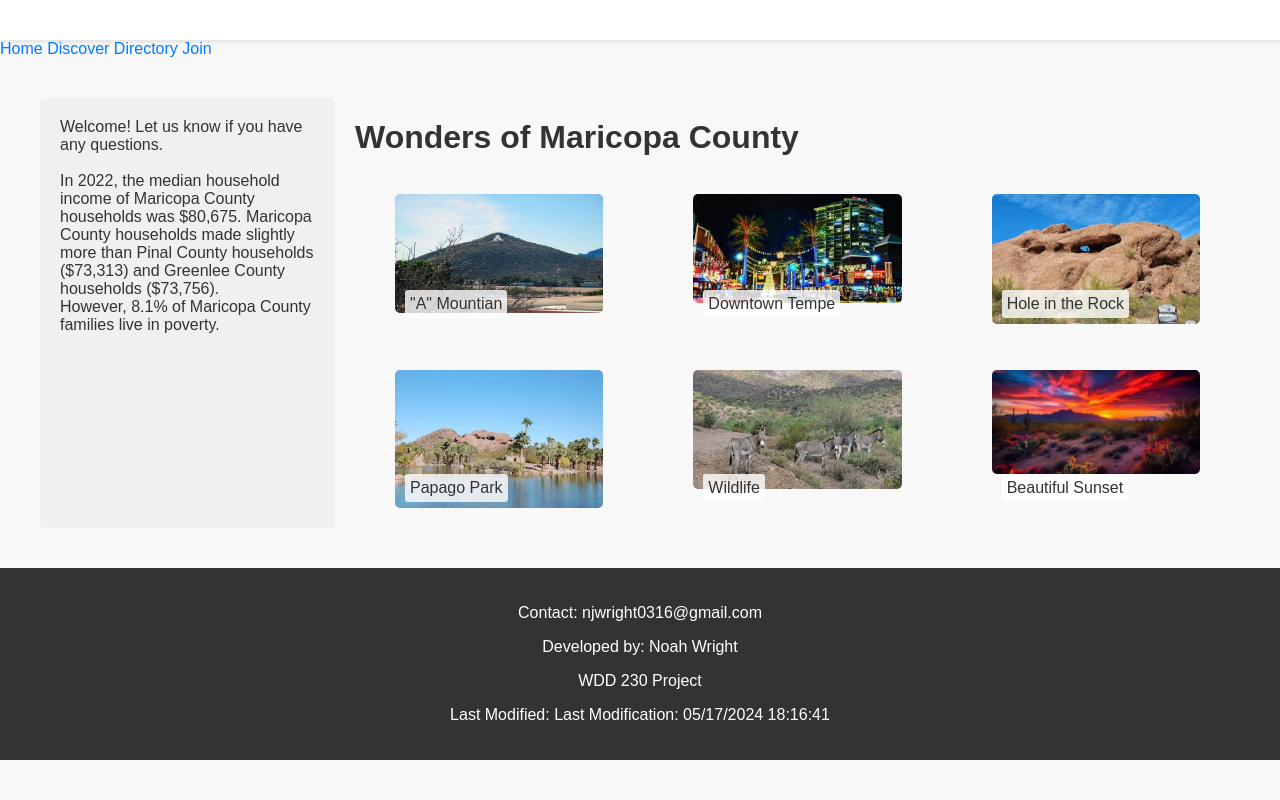
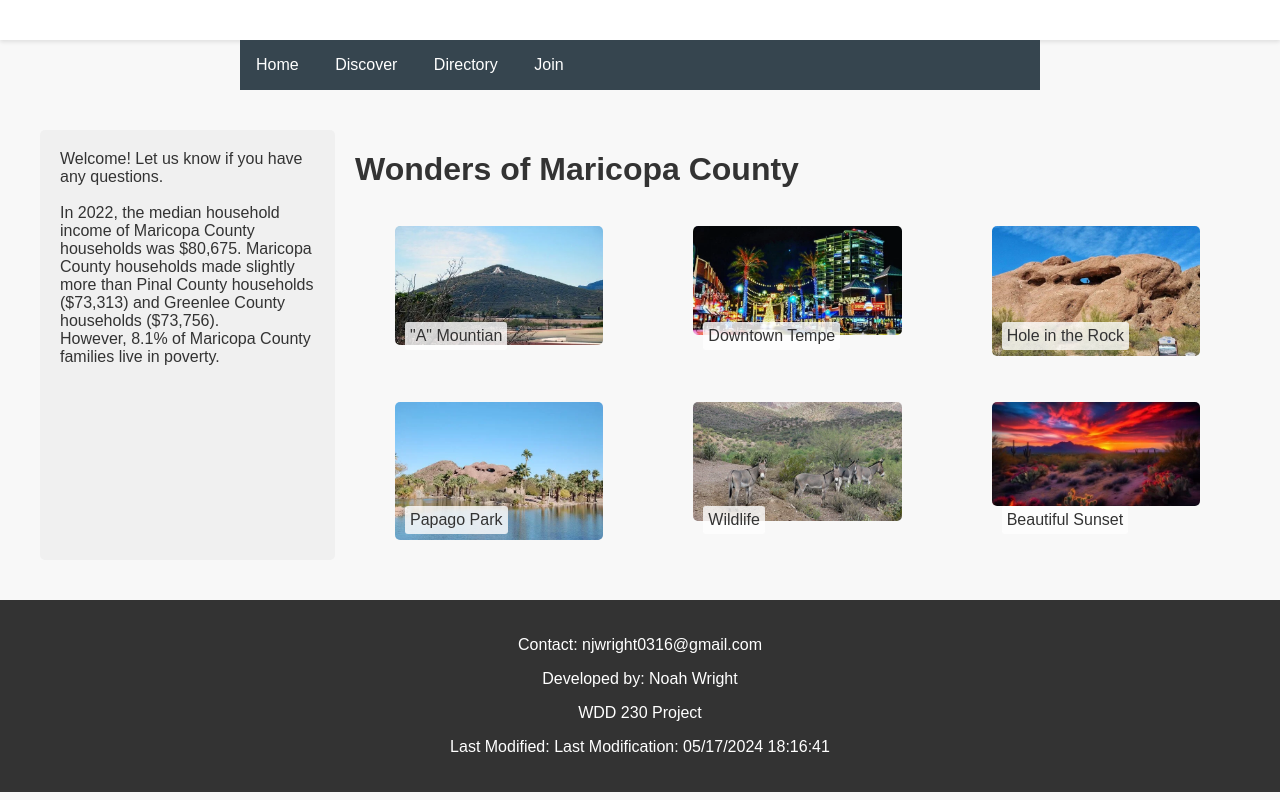
Before and after one commit to Njninja12/wdd230, a plain HTML site: page chamber/discover.html in a window 1280 px wide. Drawn offline with Linux system fonts and the light colour scheme.

Commit message:
updated nav links

```diff
--- a/chamber/styles/base.css
+++ b/chamber/styles/base.css
@@ -4,6 +4,26 @@ body {
     padding: 0;
     background-color: #f8f8f8;
     color: #333;
+}
+
+nav {
+	background-color: #36454f;
+	margin: 0 auto;
+	max-width: 800px;
+}
+nav ul {
+	list-style-type: none;
+}
+nav a {
+	display: inline-block;
+	color: #fff;
+	text-align: center;
+	padding: 1rem;
+	text-decoration: none;
+}
+
+nav a:hover {
+	text-decoration:overline;
 }
 
 a {
--- a/chamber/styles/larger.css
+++ b/chamber/styles/larger.css
@@ -6,4 +6,11 @@
         transition: transform 0.3s ease; /* Smooth transition for the scaling effect */
         box-shadow: 0 4px 8px rgba(0, 0, 0, 0.1); /* Add a subtle shadow on hover */
     }
+	nav ul {
+		display: flex;
+	}
+	nav ul li {
+		flex: 1 1 100%;
+	}
 }
+}
```
